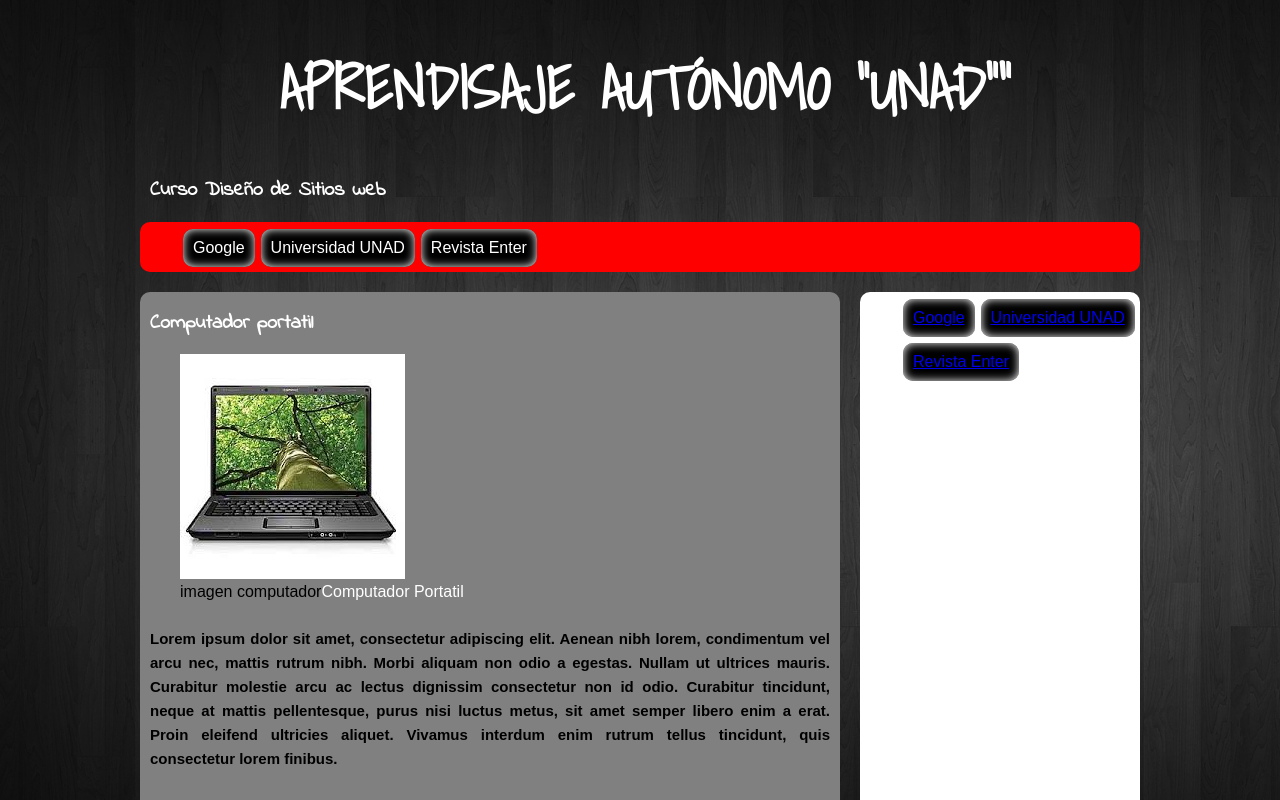
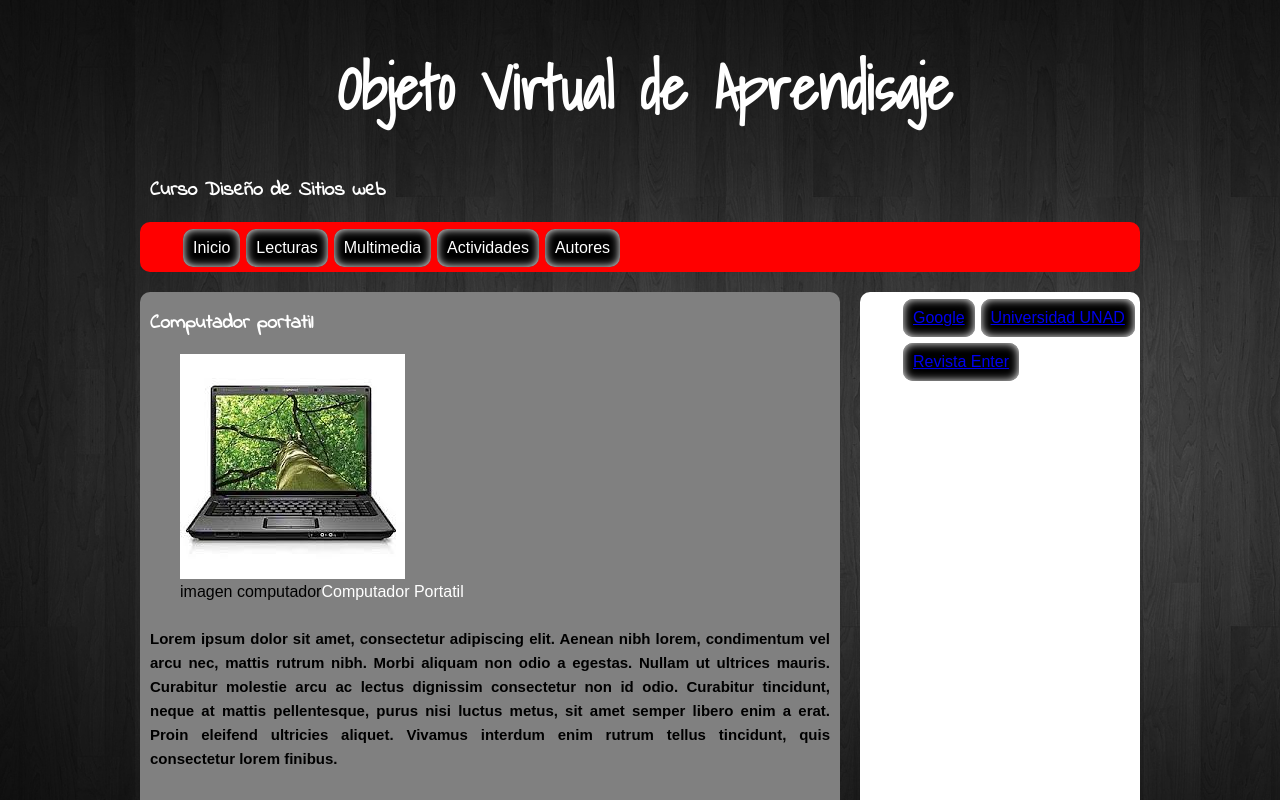
Before and after one commit to anlore17/angelaj, a plain HTML site: page index.html in a window 1280 px wide. Shown: the top 800 px of the page. Drawn offline with Linux system fonts and the light colour scheme.

Commit message:
ARREGLO 3

```diff
--- a/index.html
+++ b/index.html
@@ -24,15 +24,17 @@
 
 <Div id="contenidos">
 	<header>
-		<h1>APRENDISAJE AUTÓNOMO "UNAD"" </h1>
+		<h1>Objeto Virtual de Aprendisaje</h1>
 		<h2>Curso Diseño de Sitios web</h2>
 	</header>
 
 <nav>
 	<ul class="menu">
-		<li><a href="http://www.google.com" class="menu">Google</a></li>
-		<li><a href="http://www.unad.edu.co"class="menu">Universidad UNAD</a></li>
-		<li><a href="httP://www.enter.co" class="menu">Revista Enter</a></li>
+		<li><a href="#" class="menu">Inicio</a></li>
+		<li><a href="#"class="menu">Lecturas</a></li>
+		<li><a href="#" class="menu">Multimedia</a></li>
+		<li><a href="#" class="menu">Actividades</a></li>
+		<li><a href="#" class="menu">Autores</a></li>
 	</ul>
 </nav>
 
```
